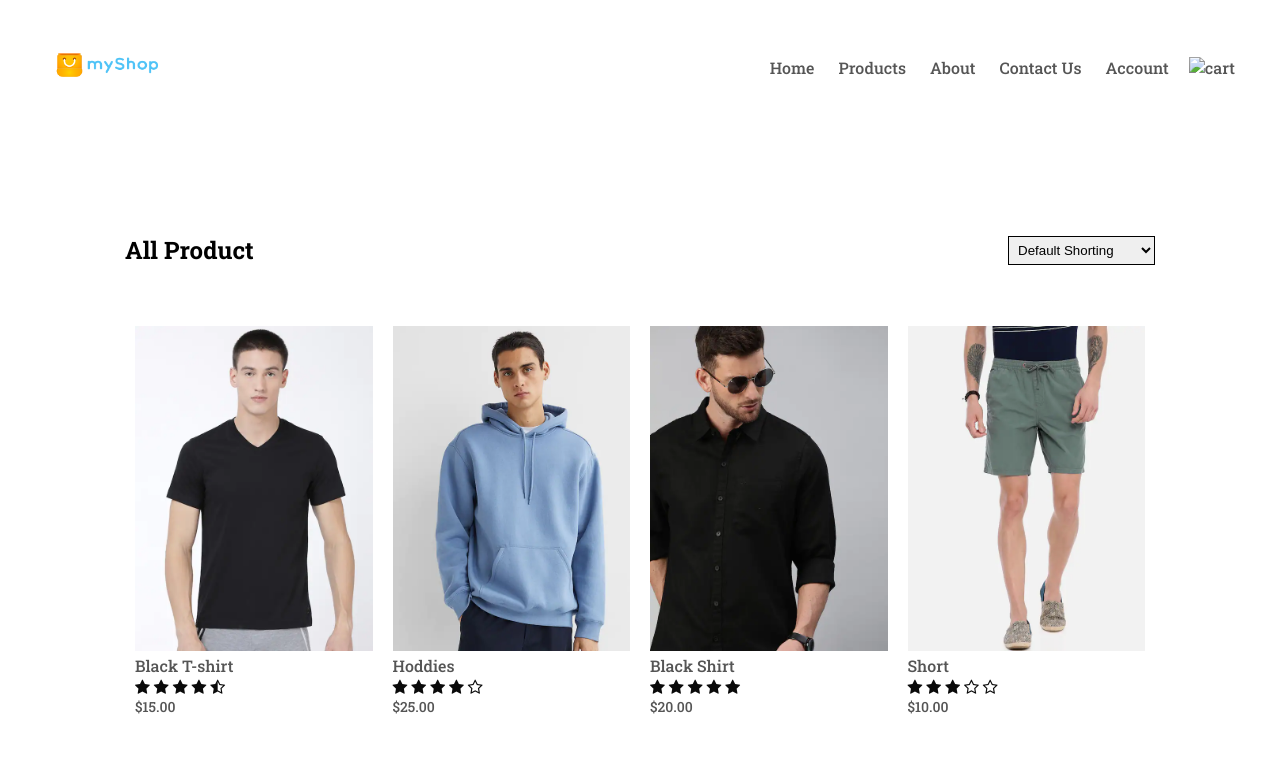
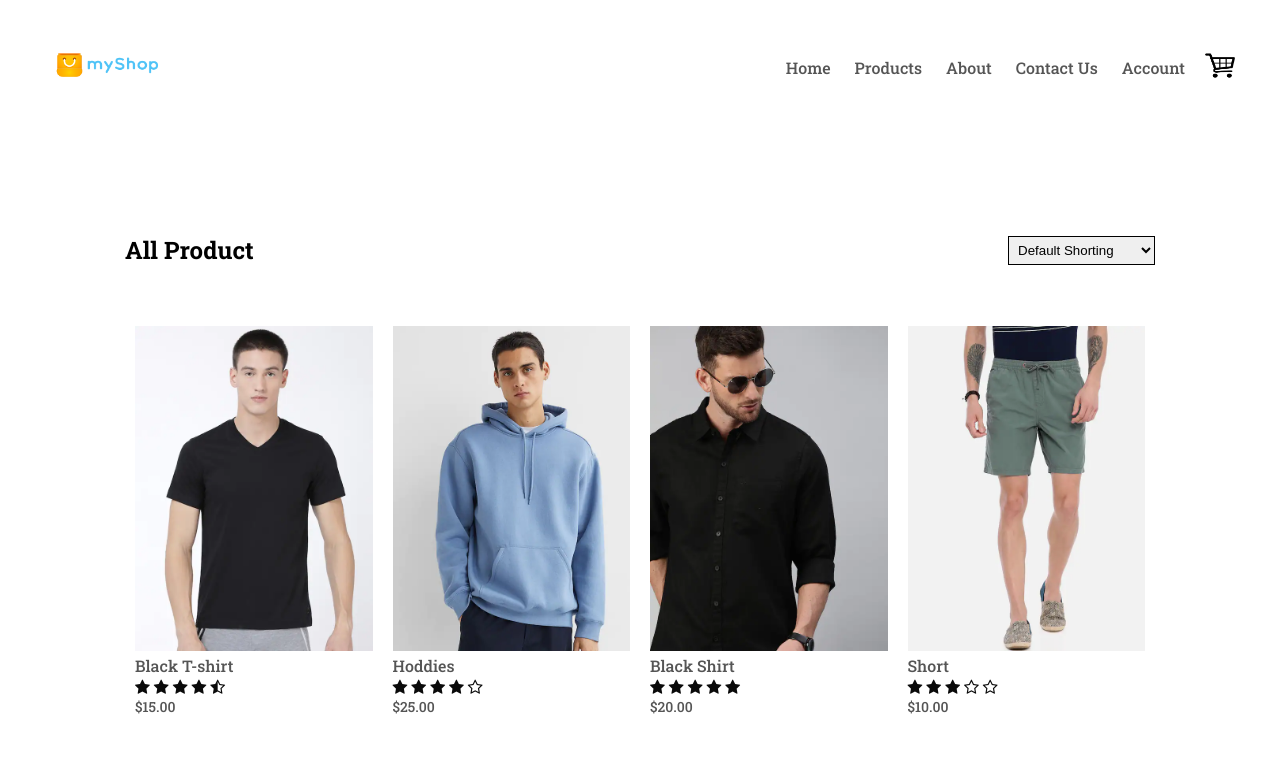
Before and after one commit to PatelKurvesh/My-Shop, a plain HTML site: page Products.html in a window 1280 px wide. Shown: the top 773 px of the page. Drawn offline with Linux system fonts and the light colour scheme.

Commit message:
Update Products.html

```diff
--- a/Products.html
+++ b/Products.html
@@ -33,7 +33,7 @@
               <li><a href="account.html">Account</a></li>
             </ul>
           </nav>
-          <a href="cart.html"><img class="cartimg"src="/Image/cart.png"alt="cart"width="30px"height="30px"/></a>
+          <a href="cart.html"><img class="cartimg"src="cart.png"alt="cart"width="30px"height="30px"/></a>
           <img src="menu.jpg" class="menu-icon" alt="" onclick="menutoggle()">
         </div>
 
```
